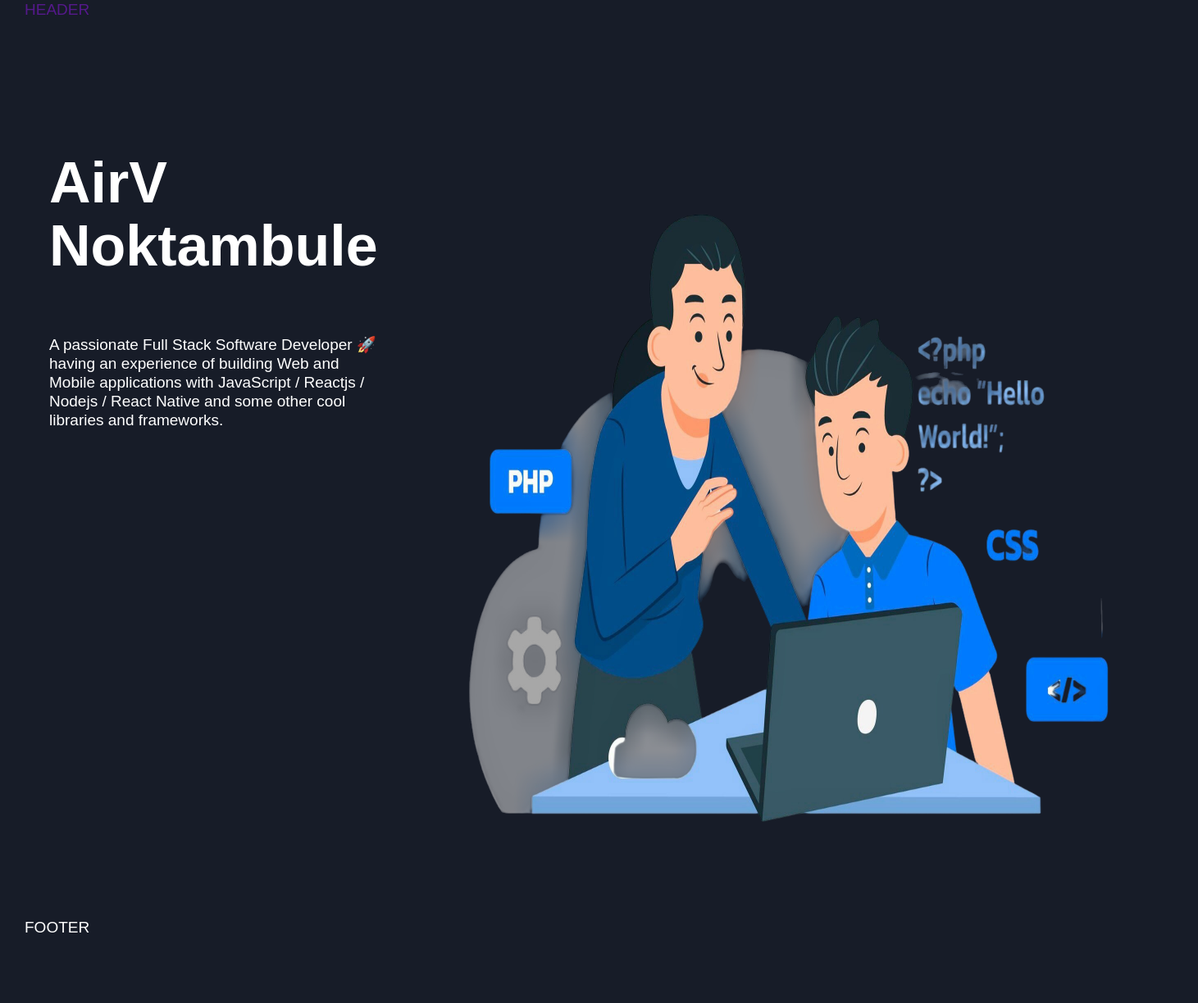
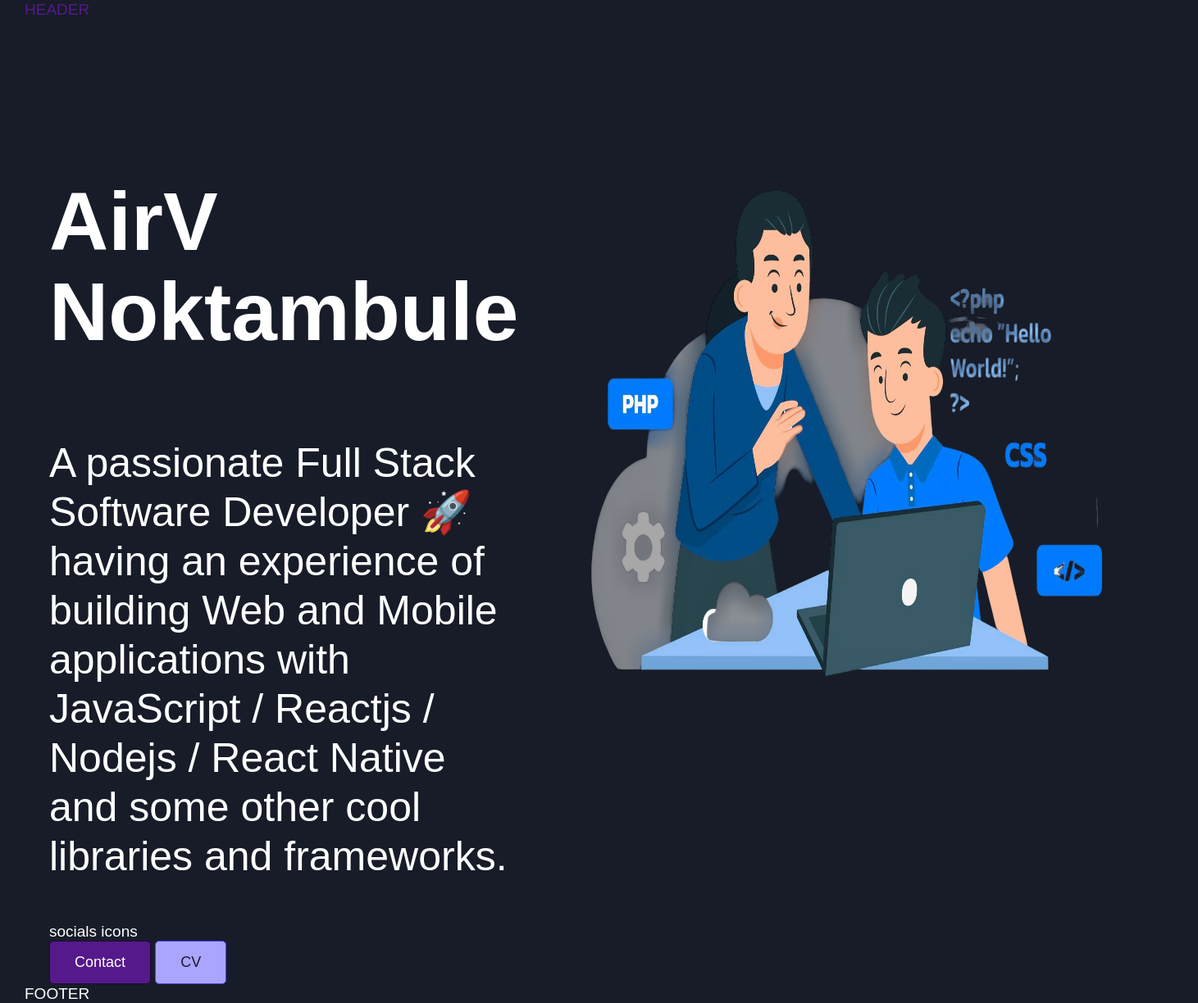
Before and after one commit to herveNkb/SASS_portfolio, a website: page index.html in a window 1280 px wide. Shown: the whole page at 82% size, 1461 px wide, since content can reach past the window. Before the commit the page ends 1143 px from the top, so only its background shows below. Drawn offline with Linux system fonts and the light colour scheme.

Commit message:
add new First section, buttons

```diff
--- a/index.html
+++ b/index.html
@@ -21,11 +21,13 @@
                         with JavaScript / Reactjs / Nodejs / React Native and some other cool libraries and frameworks.
                     </p>
                     <div class="social">
-
+                        socials icons
                     </div>
                     <div class="action-div">
+                        <button class="btn btn-primary">Contact</button>
+                        <button class="btn btn-secondary">CV</button>
 
-                    </div>
+                </div>
                 </article>
                 <div class="illustration">
                         <img class="img" src="img/illustration-programmation-informatique-plat-organique.png" alt="Présentation de AirV Noktambule">
--- /dev/null
+++ b/styles/_buttons.scss
@@ -0,0 +1,38 @@
+@function darkenBorder($color){
+  @return darken($color, 20%);
+}
+
+@function getFontColor($bgColor){
+  @if(lightness($bgColor) > 50%) {
+    @return $dark;
+  } @else {
+    @return $white;
+  }
+}
+
+  .btn {
+  padding: 15px 30px;
+  border-radius: 5px;
+  cursor: pointer;
+  font-size: 18px;
+  border: solid 1px;
+  transition: all ease 0.3s;
+
+  &:hover {
+    transform: translateY(-10px);
+  }
+
+  @each $name, $color in $colors {
+    &.btn-#{$name} {
+      background-color: $color;
+      border-color: darkenBorder($color); // Ajuster le pourcentage si besoin - ligne 2 -
+      color: getFontColor($color);
+
+      &:hover {
+        $bg-hover: lighten($color, 10%);
+        background-color: $bg-hover;
+        color: getFontColor($bg-hover);
+      }
+    }
+  }
+}
--- a/styles/_component.scss
+++ b/styles/_component.scss
@@ -9,8 +9,8 @@
       font-weight: 700;
     }
     .paragraph{
-      font-size: 30px;
-      line-height: 40px;
+      font-size: 50px;
+      line-height: 60px;
     }
 
     .illustration{
--- a/styles/_variables.scss
+++ b/styles/_variables.scss
@@ -4,3 +4,12 @@ $gray: #868e96;
 $lightgray: #f3efef;
 $dark: #171c28;
 $white: #fff;
+
+$colors:(
+  'primary': $primary,
+  'secondary': $secondary,
+  'gray': $gray,
+  'lightgray': $lightgray,
+  'dark': $dark,
+  'white': $white
+)
--- a/styles/main.scss
+++ b/styles/main.scss
@@ -2,3 +2,4 @@
 @import 'layout';
 @import 'typography';
 @import 'component';
+@import 'buttons';
```
Also changed, not shown: styles/main.css, 1 other file.
